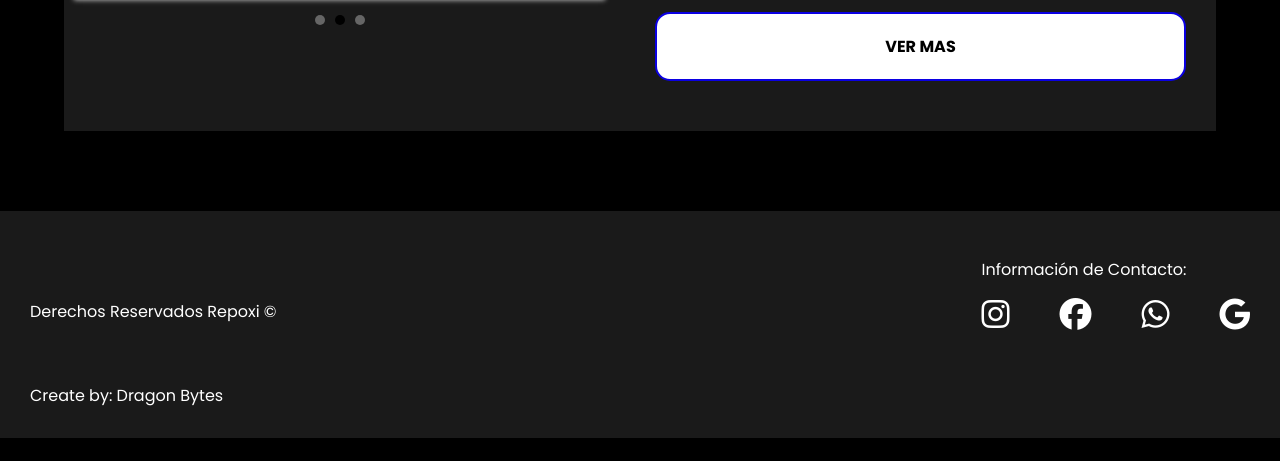
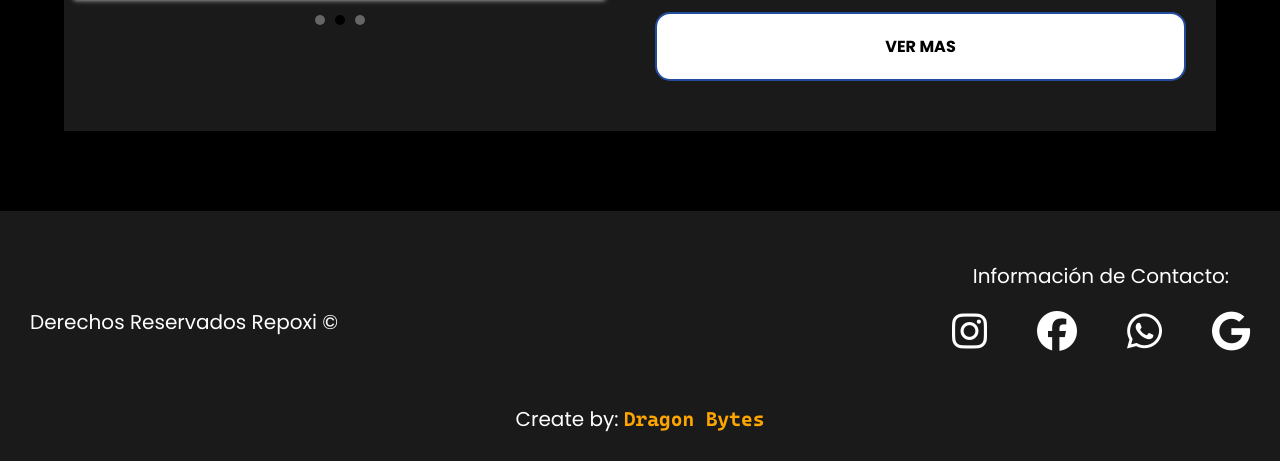
Before and after one commit to aten039/Repoxi, a plain HTML site: page index.html in a window 1280 px wide. Shown: the part 4562-5023 px from the top of the page. Before the commit the page ends 5000 px from the top, so only its background shows below. Drawn offline with Linux system fonts and the light colour scheme.

Commit message:
agragado de fuente cascadia code para el footer. mejorado la pagina master para que cargue el style.css y no el principal.css

```diff
--- a/index.html
+++ b/index.html
@@ -217,7 +217,7 @@
                 </div>
             </div>
         </div>
-        <div>Create by: Dragon Bytes</div>
+        <div id="dragonBytes">Create by: <a href="index.html">Dragon Bytes</a></div>
     </footer>
 
 
--- a/styles/neon.css
+++ b/styles/neon.css
@@ -291,7 +291,8 @@
     font-weight: bold;
     cursor: pointer;
     width: 70%;
-
+    border: 2px solid #ff12a5;
+    font-family: 'Poppins' Arial, Helvetica, sans-serif;
 }
 .boton:hover{
     background-color: #ff12a5;
--- a/styles/style.css
+++ b/styles/style.css
@@ -3,7 +3,7 @@
 /*
 color principal neon
 fucsia  = #ff12a5
-azul = #0b00e2
+azul = #244c9c
 
 color header
 rgba(0, 0, 0, 0.90)
@@ -16,6 +16,12 @@ fuente poppins
 */
 /* Fuentes */
 
+@font-face {
+    font-family: 'Cascadia Code';
+    src: url(/font/CascadiaCode-Bold.otf);
+    font-weight: bold;
+    font-style: bold;
+}
 @font-face {
     font-family: 'Poppins';
     src: url(/font/Poppins-Bold.ttf);
@@ -30,7 +36,8 @@ fuente poppins
 }
 
 html{
-    font-size: 62.5%
+    font-size: 62.5%;
+
 }
 body{
     box-sizing: border-box;
@@ -40,6 +47,9 @@ body{
     font-family: Poppins, Arial, Helvetica, sans-serif;
     margin: 0;
 }
+input[type="submit"] {
+    font-family: 'Poppins', Arial, Helvetica, sans-serif;
+  }
 a{
     text-decoration: none;
     color: white;
@@ -54,7 +64,19 @@ img{
     width: 90%;
     margin: 0 auto;
 }
-
+.boton{
+    background-color: white;
+    border-radius: 15px;
+    padding: 2rem;
+    color: black;
+    display: inline-block;
+    text-align: center;
+    width: auto;
+    text-transform: uppercase;
+    margin: 2rem 0;
+    font-weight: bold;
+    transition: all 1s ease;
+ }
 
 /*Headeer*/
 .header{
@@ -94,7 +116,7 @@ img{
     }
     .menu li a{
         font-size: 3rem;
-
+        font-weight: bold;
     }
 
 
@@ -122,7 +144,7 @@ img{
     font-size: 2rem;
 }
 
-/*hover del menu*/
+/*hover del menu y boton*/
 .menu-neon, .menu-publicidad{
     transition: all 0.5s ease;
 }
@@ -131,7 +153,7 @@ img{
     color: #ff12a5;
 }
 .menu-publicidad:hover{
-    color: blue;
+    color:  #244c9c  ;
 }
 .boton_servicio-neon:hover{
     background-color: #ff12a5;
@@ -140,10 +162,10 @@ img{
     border: 2px solid #ff12a5;
 }
 .boton_servicio-publicidad:hover{
-    background-color: #0b00e2;
+    background-color: #244c9c  ;
 }
 .boton_servicio-publicidad{
-    border: 2px solid #0b00e2;
+    border: 2px solid #244c9c ;
 }
 
 .relleno{
@@ -241,19 +263,7 @@ img{
     font-size: 2rem;
 }
 
-.boton{
-    background-color: white;
-    border-radius: 15px;
-    padding: 2rem;
-    color: black;
-    display: inline-block;
-    text-align: center;
-    width: auto;
-    text-transform: uppercase;
-    margin: 2rem 0;
-    font-weight: bold;
-    transition: all 1s ease;
- }
+
 
 
 
@@ -265,6 +275,8 @@ footer{
     box-shadow: 0 4px 30px rgba(0, 0, 0, 0.2);
     backdrop-filter: blur(3.7px);
     -webkit-backdrop-filter: blur(3.7px);
+    text-align: center;
+    font-size: 2rem;
 }
 .footer{
     display: flex;
@@ -279,6 +291,13 @@ footer{
     }
 
 }
+
+
+#dragonBytes a{
+    font-family: 'Cascadia Code', Arial, Helvetica, sans-serif;
+    color: orange;
+    font-weight: bold;
+}
 /* reedes sociales*/
 
 .redes-sociales{
```
Also changed, not shown: master.html (+1 -1 lines), neon.html (+2 -2 lines), publicidad.html (+7 -6 lines), build/img/laser.jpg (deleted), font/CascadiaCode-Bold.otf (added).
